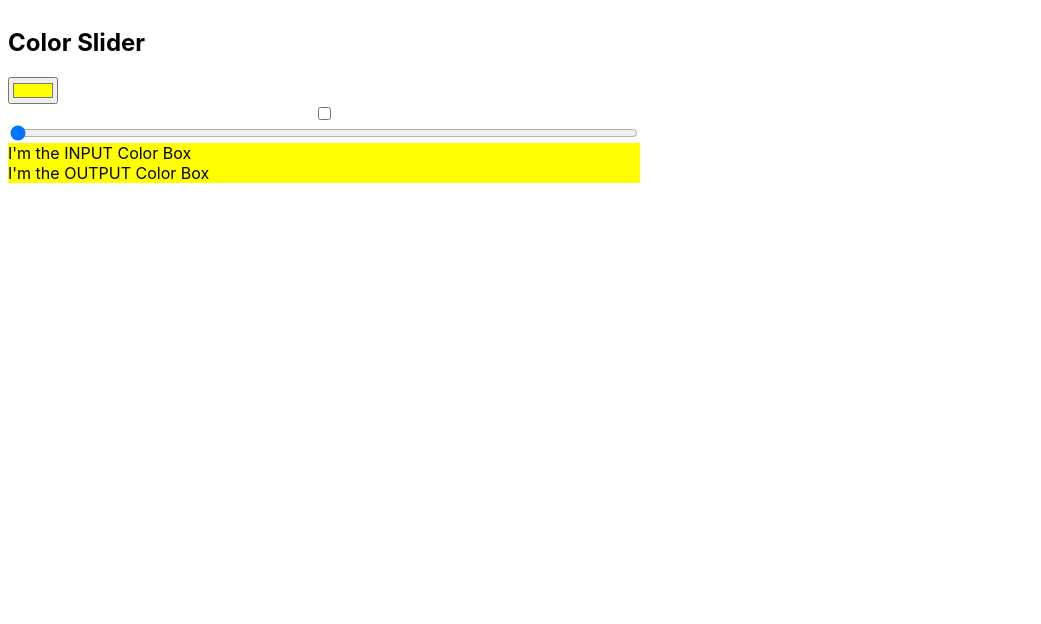
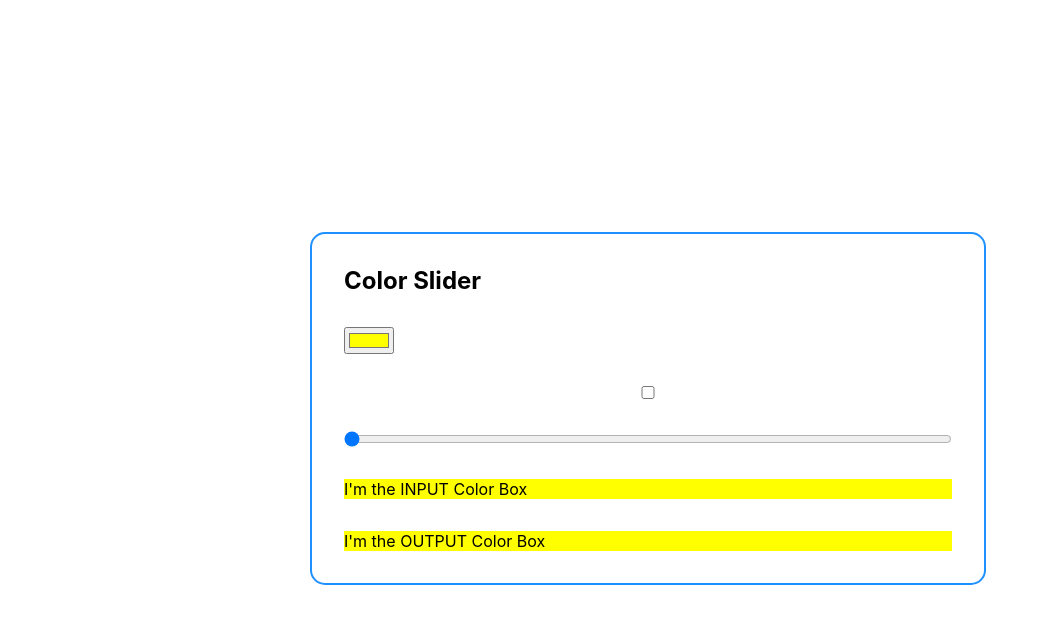
Before and after one commit to STLnick/react-color-slider, a React (Create React App) app: page / in a window 1280 px wide. Shown: the top 624 px of the page, without its empty margins (0-1041 px from the left). Built offline with nearby package versions, Linux system fonts and the light colour scheme.

Commit message:
:lipstick: Style container around all elements
:lipstick: Styling

```diff
--- a/src/App.css
+++ b/src/App.css
@@ -1,3 +1,8 @@
+main {
+  height: 100vh;
+  width: 100vw;
+}
+
 /* * Reuseable Classes * */
 
 .screen-reader-text {
--- a/src/App.js
+++ b/src/App.js
@@ -6,6 +6,8 @@ import './App.css';
 
 export const App = () => {
   return (
-    <ColorTool />
+    <main className="flex flex--align-center flex--justify-center">
+      <ColorTool />
+    </main>
   );
 }
--- a/src/components/ColorTool/ColorTool.css
+++ b/src/components/ColorTool/ColorTool.css
@@ -1,4 +1,11 @@
 .container {
+  border: 2px solid dodgerblue;
+  border-radius: 15px;
   max-width: 700px;
+  padding: 1rem;
   width: 50%;
 }
+
+.container * {
+  margin: 1rem;
+}
```
